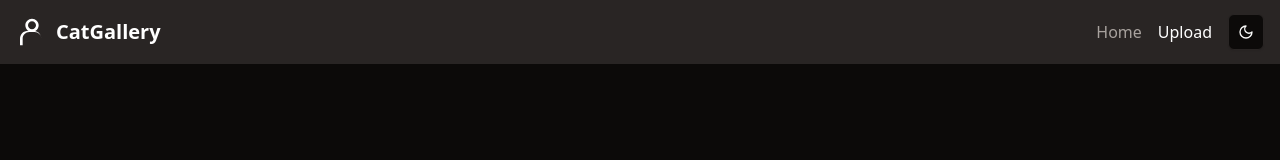
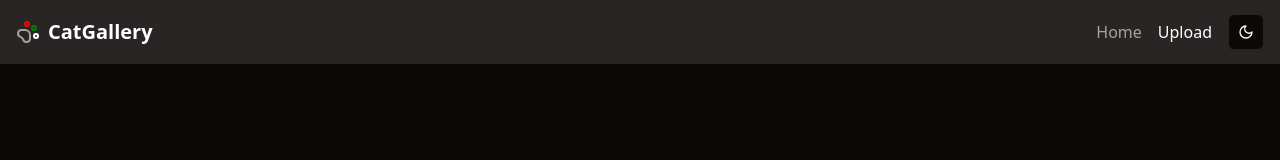
Before and after one commit to androyt1/cats, a React (Vite) app: page /upload in a window 1280 px wide. Shown: the top 160 px of the page. Built offline with nearby package versions, Linux system fonts and the light colour scheme; no server answers.

Commit message:
changed logo

```diff
--- a/src/components/Logo.tsx
+++ b/src/components/Logo.tsx
@@ -2,13 +2,20 @@ const Logo = () => {
   return (
     <svg
       xmlns="http://www.w3.org/2000/svg"
+      width="24"
+      height="24"
       viewBox="0 0 24 24"
-      fill="currentColor"
-      className="w-8 h-8 text-white"
-      aria-label="Cat Logo"
+      fill="none"
+      stroke="currentColor"
+      strokeWidth="2"
+      strokeLinecap="round"
+      strokeLinejoin="round"
+      className="lucide lucide-paw-print text-stone-400"
     >
-      <path d="M12 2C9.243 2 7 4.243 7 7c0 2.757 2.243 5 5 5s5-2.243 5-5c0-2.757-2.243-5-5-5zm0 8c-1.654 0-3-1.346-3-3s1.346-3 3-3 3 1.346 3 3-1.346 3-3 3z" />
-      <path d="M21 22h-2v-5c0-2.757-2.243-5-5-5H10c-2.757 0-5 2.243-5 5v5H3v-5c0-3.309 2.691-6 6-6h4c3.309 0 6 2.691 6 6v5z" />
+      <circle cx="11" cy="4" r="2" color="red" />
+      <circle cx="18" cy="8" r="2" color="green" />
+      <circle cx="20" cy="16" r="2" color="white" />
+      <path d="M9 10a5 5 0 0 1 5 5v3.5a3.5 3.5 0 0 1-6.84 1.045Q6.52 17.48 4.46 16.84A3.5 3.5 0 0 1 5.5 10Z" />
     </svg>
   );
 };
```
